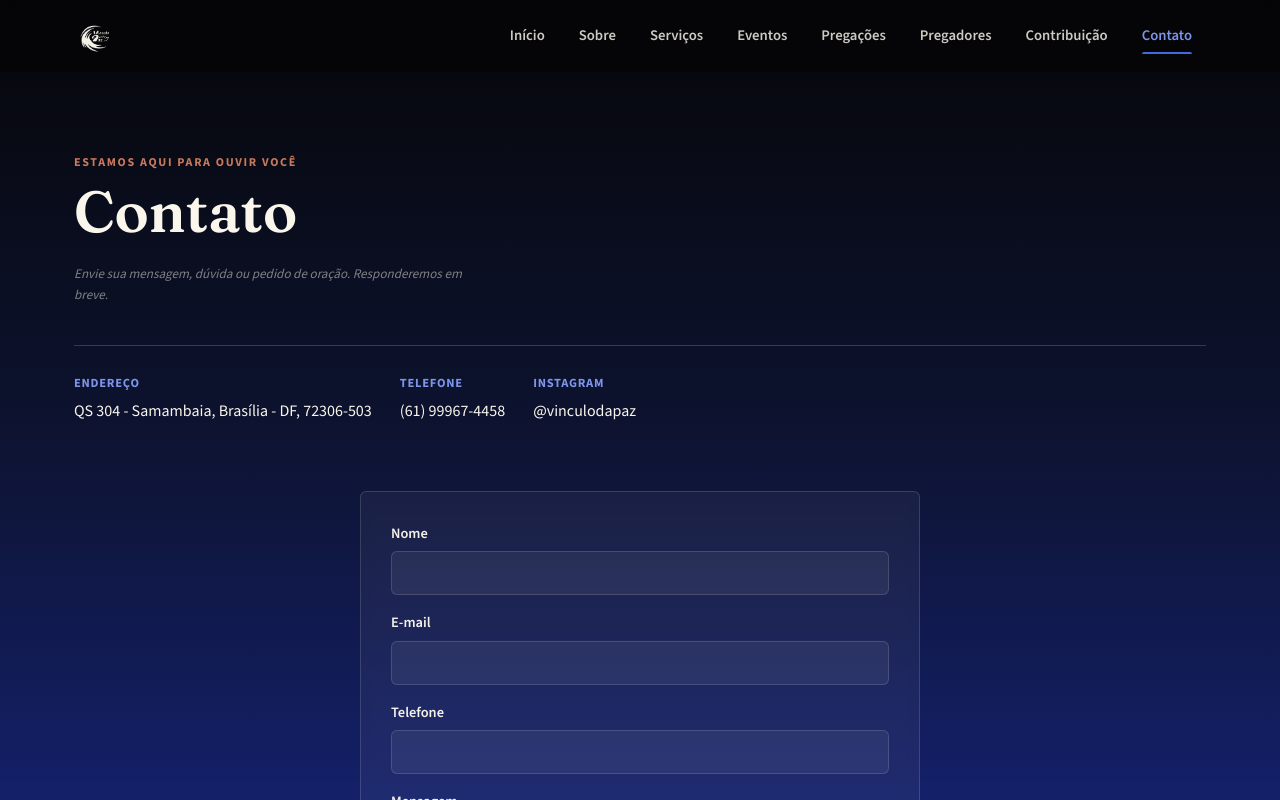
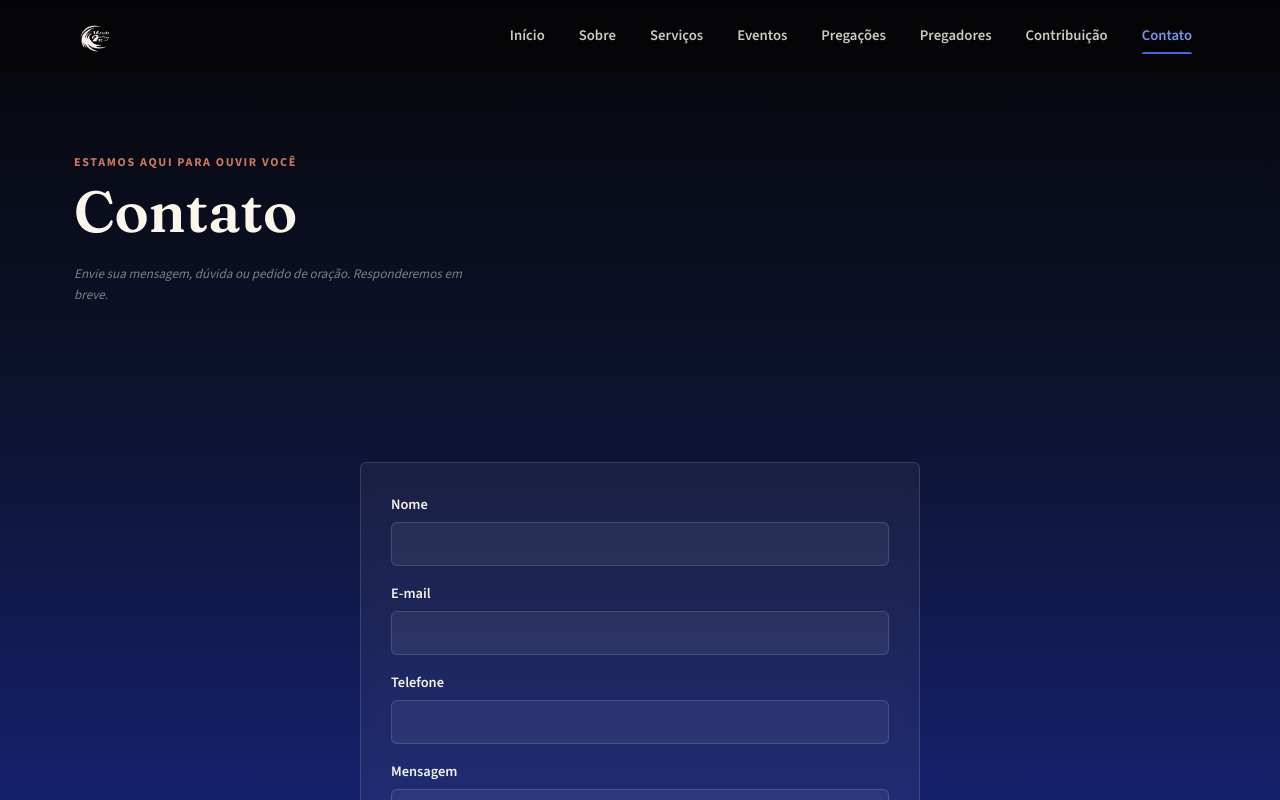
Before and after one commit to Bruno-CPM/igreja-site, a React (Create React App) app in the folder frontend/: page /contato in a window 1280 px wide. Shown: the top 800 px of the page. Built offline with nearby package versions, Linux system fonts and the light colour scheme; no server answers.

Commit message:
Revert "Add quick contact info block and raise the message form"
This reverts commit ecc850f8f2c46d6d2f0a8bd45f1e11b2b3f9c1a4 per request.

Co-Authored-By: Claude Sonnet 5 <noreply@anthropic.com>
Claude-Session: https://claude.ai/code/session_018MajKc7PtApaR5Lp86z1mj

```diff
--- a/frontend/src/pages/Contato.css
+++ b/frontend/src/pages/Contato.css
@@ -1,29 +1,4 @@
-.section.contato-form-section { padding-top: 8px; }
-
-.contato-quick-info {
-  margin-top: 40px;
-  display: flex;
-  flex-wrap: wrap;
-  gap: 28px;
-  padding-top: 28px;
-  border-top: 1px solid var(--line-on-dark);
-}
-.contato-quick-info__item {
-  display: flex;
-  flex-direction: column;
-  gap: 4px;
-  color: var(--linen);
-}
-.contato-quick-info__label {
-  font-size: 0.78rem;
-  font-weight: 700;
-  letter-spacing: 0.06em;
-  text-transform: uppercase;
-  color: var(--gold-soft);
-}
-.contato-quick-info__item a { color: var(--linen); transition: color 0.2s ease; }
-.contato-quick-info__item a:hover { color: var(--gold-soft); }
-
+.contato-form-section { padding-top: 32px; }
 .contato-grid {
   display: flex;
   justify-content: center;
--- a/frontend/src/pages/Contato.jsx
+++ b/frontend/src/pages/Contato.jsx
@@ -38,21 +38,6 @@ export default function Contato() {
               Envie sua mensagem, dúvida ou pedido de oração. Responderemos em breve.
             </p>
           </Reveal>
-
-          <Reveal delay={80} className="contato-quick-info">
-            <div className="contato-quick-info__item">
-              <span className="contato-quick-info__label">Endereço</span>
-              <span>QS 304 - Samambaia, Brasília - DF, 72306-503</span>
-            </div>
-            <div className="contato-quick-info__item">
-              <span className="contato-quick-info__label">Telefone</span>
-              <a href="https://wa.me/5561999674458" target="_blank" rel="noreferrer">(61) 99967-4458</a>
-            </div>
-            <div className="contato-quick-info__item">
-              <span className="contato-quick-info__label">Instagram</span>
-              <a href="https://www.instagram.com/vinculodapaz" target="_blank" rel="noreferrer">@vinculodapaz</a>
-            </div>
-          </Reveal>
         </div>
       </section>
 
```
